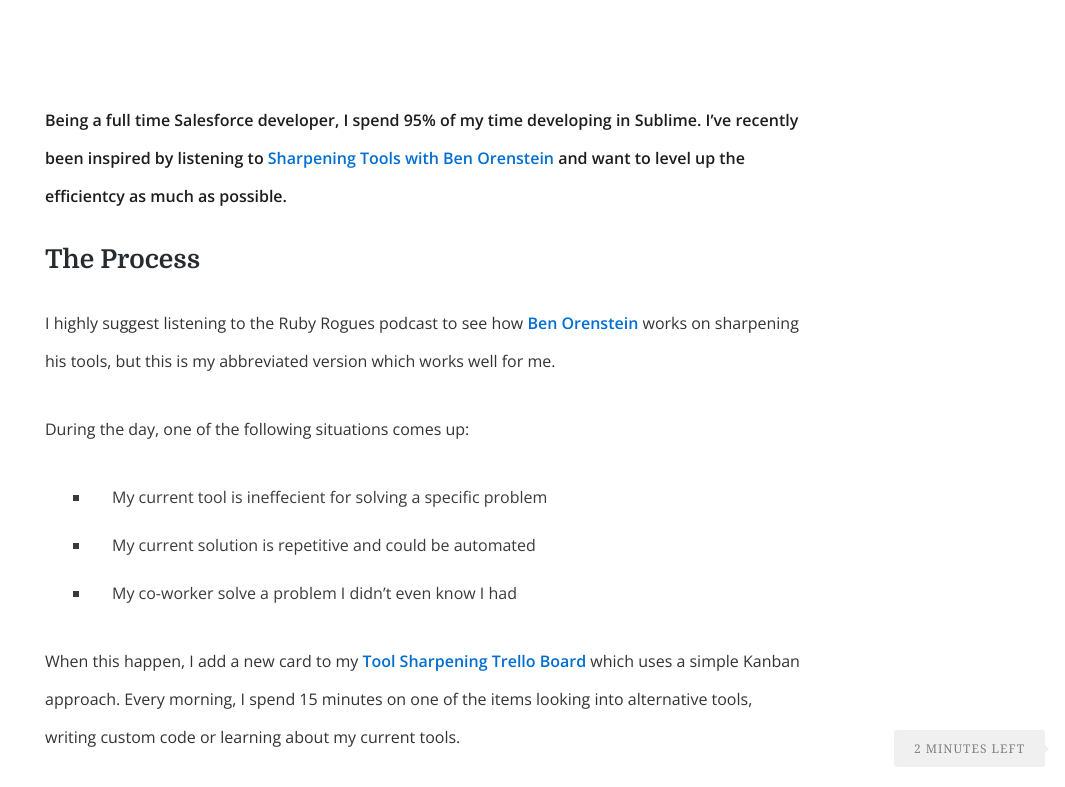
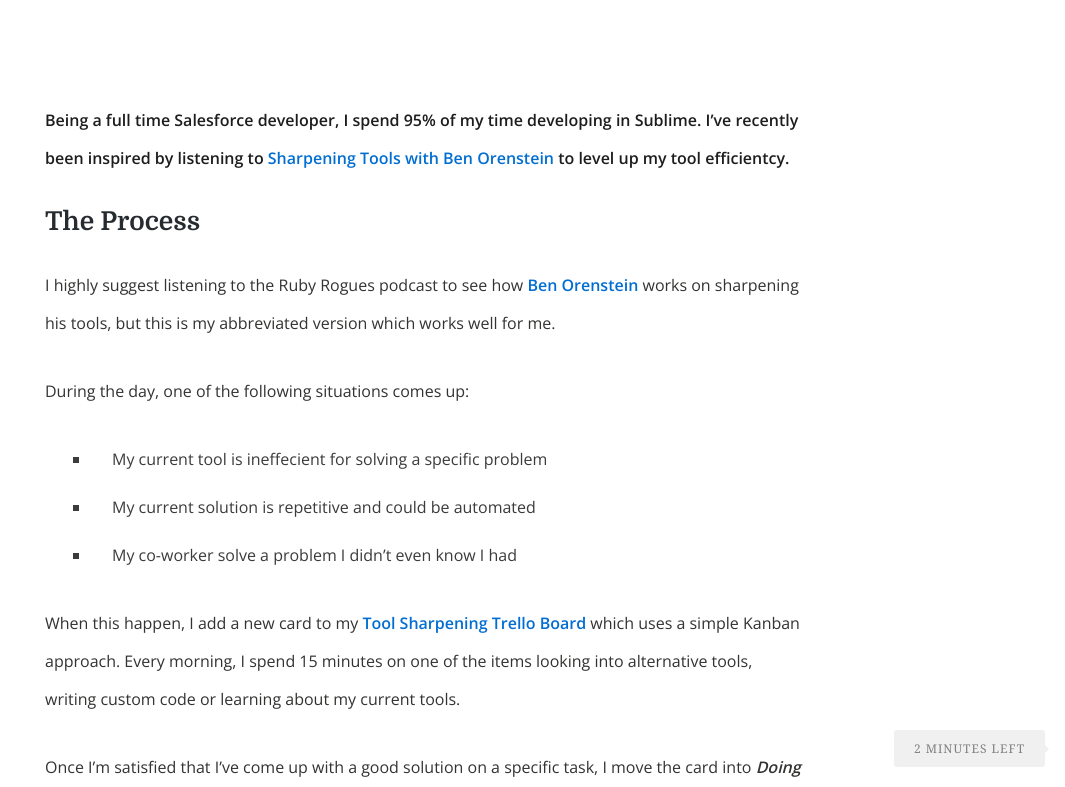
Before and after one commit to GrahamBarnard/GrahamBarnard.github.io, a Jekyll site: the page built from _posts/2015-03-28-tool-sharpening.markdown, in a window 1280 px wide and 900 px high, scrolled down 791 px, cut to the strip 113-900 px from the top of the window. Shown: the whole strip, without its empty margins (215-1280 px from the left). Built offline with Jekyll 4.4.1, drawn with Linux system fonts in a browser that asks for light colours; nearby versions of some CDN libraries.

Commit message:
Sharpening Tools sentence change

```diff
--- a/_posts/2015-03-28-tool-sharpening.markdown
+++ b/_posts/2015-03-28-tool-sharpening.markdown
@@ -8,7 +8,7 @@
 comments: true
 ---
 
-Being a full time Salesforce developer, I spend 95% of my time developing in Sublime. I've recently been inspired by listening to [Sharpening Tools with Ben Orenstein](http://devchat.tv/ruby-rogues/129-rr-sharpening-tools-with-ben-orenstein){:target="_blank"} and want to level up the efficientcy as much as possible.
+Being a full time Salesforce developer, I spend 95% of my time developing in Sublime. I've recently been inspired by listening to [Sharpening Tools with Ben Orenstein](http://devchat.tv/ruby-rogues/129-rr-sharpening-tools-with-ben-orenstein){:target="_blank"} to level up my tool efficientcy.
 
 <!--more-->
 
```
